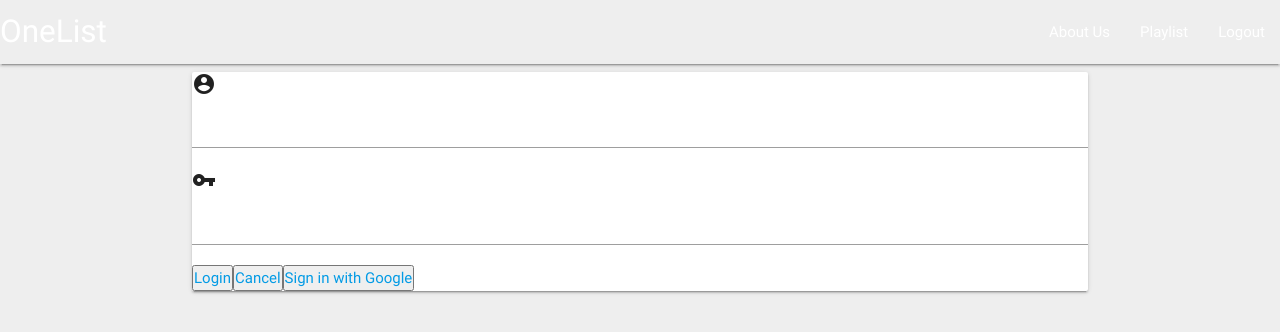
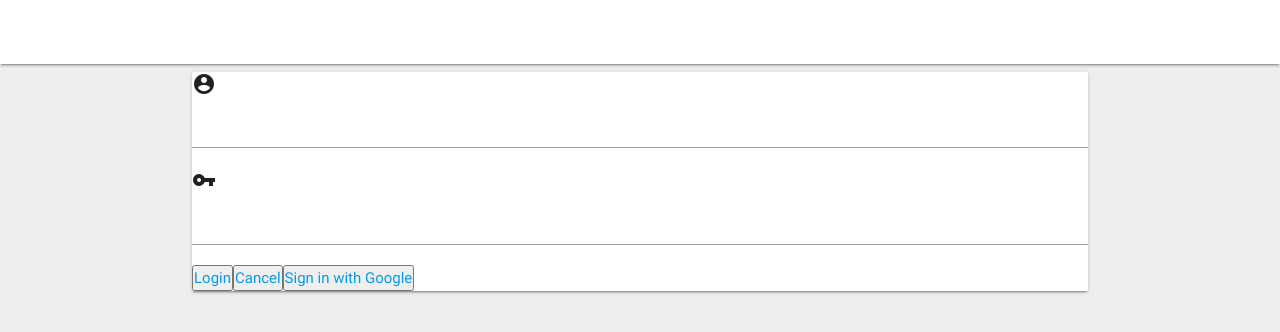
Before and after one commit to Kelleyc718/onelist, a React app in the folder client/: page /login in a window 1280 px wide. Shown: the top 332 px of the page. Built offline with nearby package versions, Linux system fonts and the light colour scheme; no server answers; a web font is replaced by a local one.

Commit message:
minor styling changes made

```diff
--- a/client/src/css/app.css
+++ b/client/src/css/app.css
@@ -17,3 +17,7 @@ html, body, #root {
 p {
     line-height: 2rem;
 }
+
+.button:hover {
+    background: #eee;
+}
--- a/client/src/css/nav.css
+++ b/client/src/css/nav.css
@@ -1,5 +1,5 @@
 nav {
-    background-color: #eee;
+    background-color: #ffffff;
 }
 
 .nav-links, .brand-logo {
--- a/client/src/css/playlist.css
+++ b/client/src/css/playlist.css
@@ -7,6 +7,10 @@
     background: white;
     padding: 0.6rem;
     margin: 1rem auto;
+}
+
+.btn:hover {
+    background: #eee;
 }
 
 .playlist {
```
